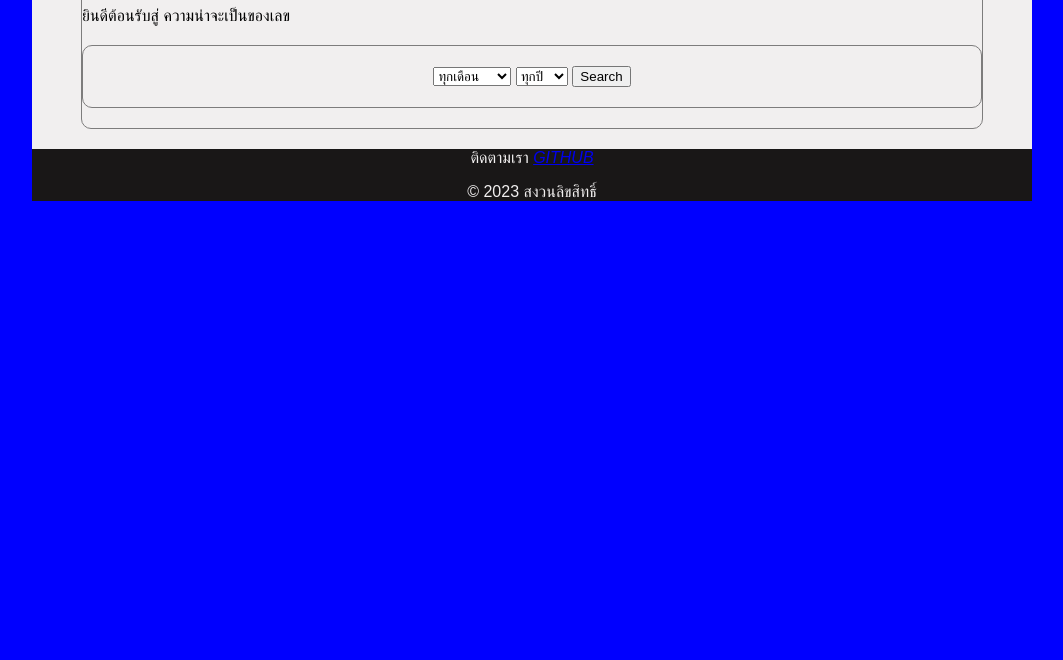
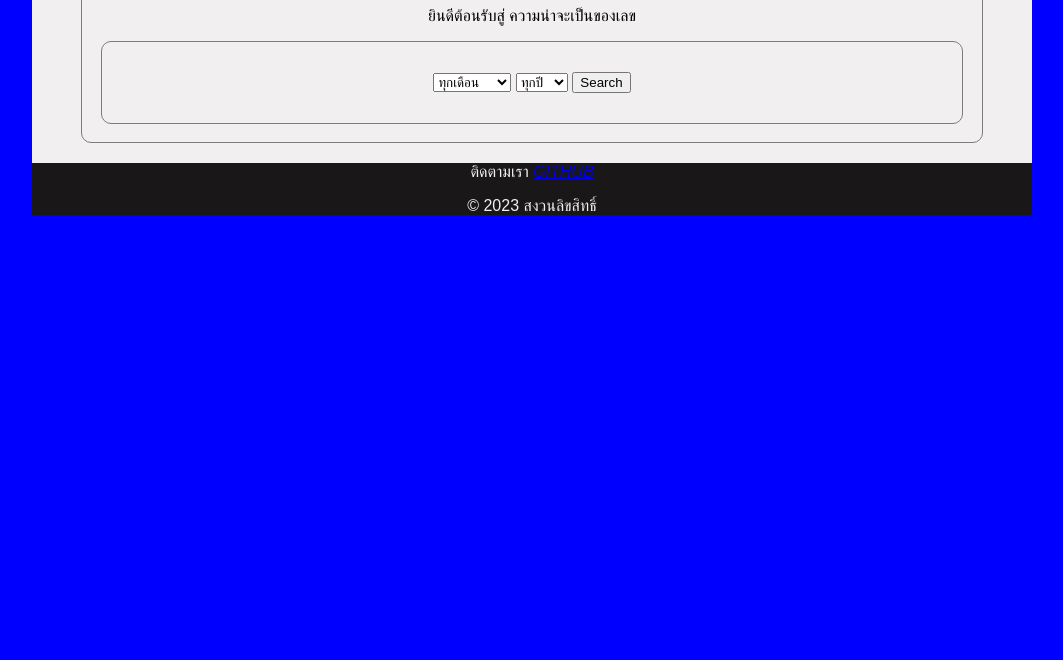
Before and after one commit to Harugumi/pdlottee, a website: page views/nrunback.html in a window 1280 px wide. Shown: the part 140-800 px from the top of the page, without its empty margins (108-1171 px from the left). Drawn offline with Linux system fonts and the light colour scheme.

Commit message:
ปรับแต่งให้สวยงาม

```diff
--- a/public/css/nhome.css
+++ b/public/css/nhome.css
@@ -8,6 +8,7 @@
         }
 
         .container-content {
+            text-align: center;
             max-width: 900px;
             margin: 20px auto;
             padding: 0 ;
--- a/public/css/nrunback.css
+++ b/public/css/nrunback.css
@@ -1,12 +1,13 @@
 .monthtable {
-    max-width: 300;
-    max-height: 200;
-    margin: 20px auto;
-    padding: 20px;
+    margin: auto;
     border: 1px solid #7D7C7C;
+    padding: 30px;
     background-color: #F1EFEF;
+    max-width: 800px;
+    max-height: 700px;
+    overflow: auto; /* เพิ่ม overflow property */
+    overflow-y: scroll; /* เพิ่ม overflow-y property เป็น scroll */
     border-radius: 10px;
-    text-align: center;
 
 
 }
--- a/views/nrunback.html
+++ b/views/nrunback.html
@@ -58,10 +58,10 @@
                         <option value="2558">2558</option>
                         <option value="2557">2557</option>
                     </select>
-                    <button id="submit">Search</button>
-                    <br />
+                    <button id="submit">Search</button><br>
+
                     <div id="output"></div>
-                </div>
+                </div><br>
             </div>
             <div class="footer-container">
                 <p>ติดตามเรา <a href="#"><i class="">GITHUB</i></a> </p>
```
Also changed, not shown: public/css/app.css (+9 -4 lines), views/app.html (+4 -2 lines).
